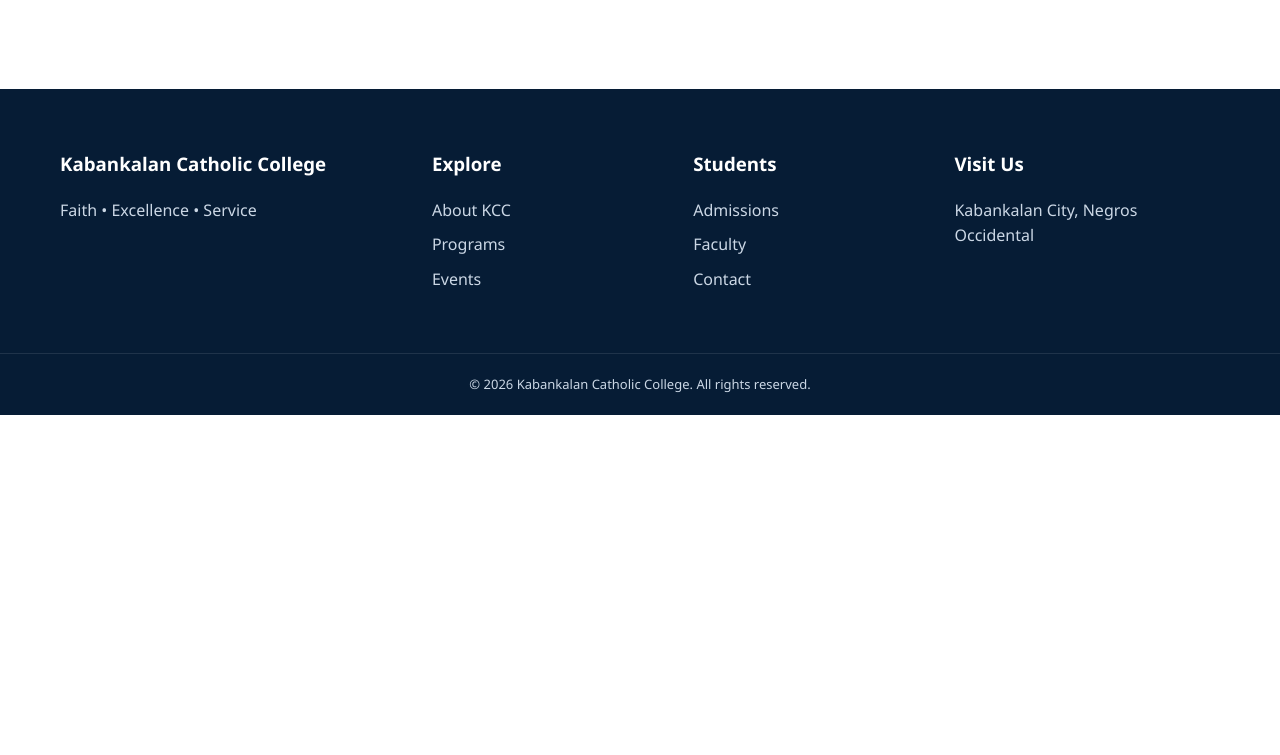
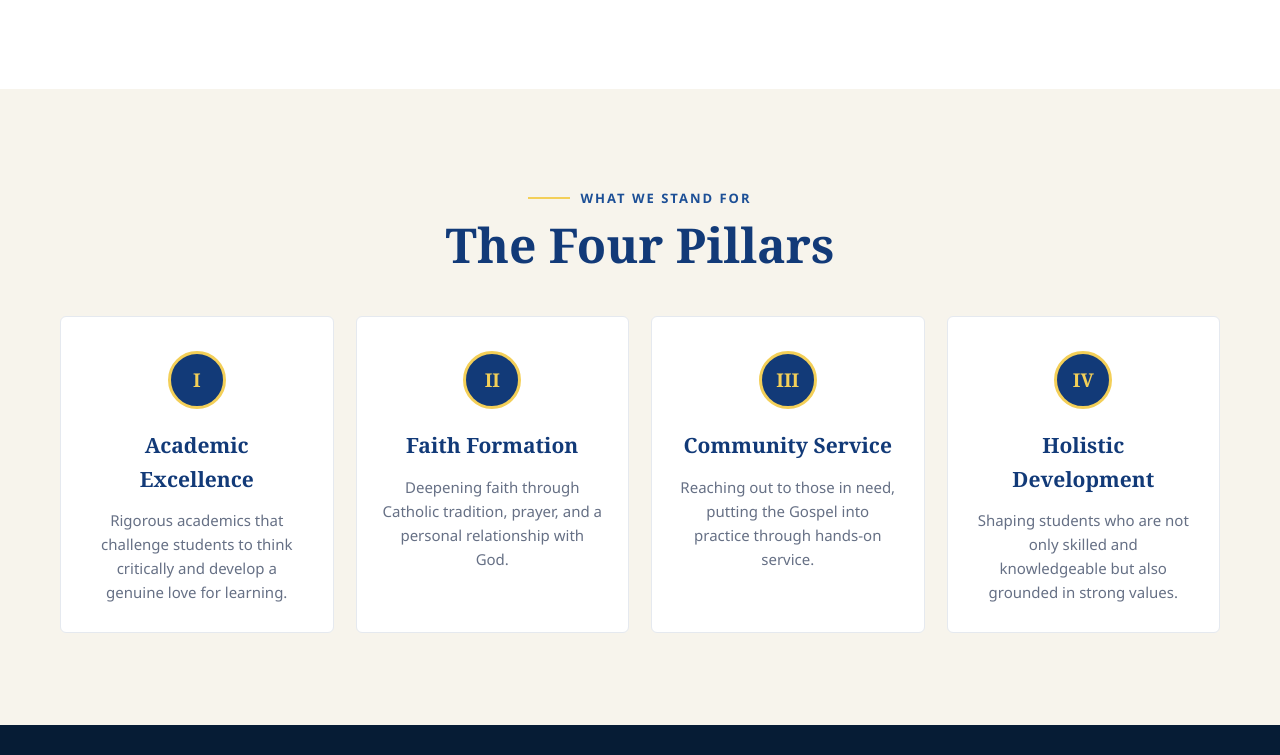
Before and after one commit to charliecallo71-dot/Callo-project-2, a plain HTML site: page about.html in a window 1280 px wide. Shown: the part 925-1680 px from the top of the page. Before the commit the page ends 1340 px from the top, so only its background shows below. Drawn offline with Linux system fonts and the light colour scheme.

Commit message:
adding four pillars

```diff
--- a/about.html
+++ b/about.html
@@ -7,6 +7,36 @@
   <main>
     <section class="page-header"><div><h1>About KCC</h1><div class="breadcrumbs">Home / <span>About</span></div></div></section>
     <section class="section"><div class="container about-grid"><div class="about-image"><img src="https://images.unsplash.com/photo-1564981797816-1043664bf78d?auto=format&fit=crop&w=900&q=85" alt="KCC community"></div><div class="about-copy"><span class="eyebrow">Our Story</span><h2>A Catholic education for life</h2><p>Kabankalan Catholic College provides learners with a supportive academic community guided by faith, integrity, excellence, and service. We seek to form graduates who are prepared to contribute confidently to their professions and communities.</p><ul class="check-list"><li>Committed to holistic formation</li><li>Focused on academic and personal growth</li><li>Connected to community needs</li></ul></div></div></section>
+    <section class="section section-alt">
+      <div class="container">
+        <div class="section-heading">
+          <span class="eyebrow">What We Stand For</span>
+          <h2>The Four Pillars</h2>
+        </div>
+        <div class="pillar-grid">
+          <article class="pillar-card">
+            <div class="pillar-number">I</div>
+            <h3>Academic Excellence</h3>
+            <p>Rigorous academics that challenge students to think critically and develop a genuine love for learning.</p>
+          </article>
+          <article class="pillar-card">
+            <div class="pillar-number">II</div>
+            <h3>Faith Formation</h3>
+            <p>Deepening faith through Catholic tradition, prayer, and a personal relationship with God.</p>
+          </article>
+          <article class="pillar-card">
+            <div class="pillar-number">III</div>
+            <h3>Community Service</h3>
+            <p>Reaching out to those in need, putting the Gospel into practice through hands-on service.</p>
+          </article>
+          <article class="pillar-card">
+            <div class="pillar-number">IV</div>
+            <h3>Holistic Development</h3>
+            <p>Shaping students who are not only skilled and knowledgeable but also grounded in strong values.</p>
+          </article>
+        </div>
+      </div>
+    </section>
   </main>
   <footer class="footer"><div class="container footer-grid"><div><h3>Kabankalan Catholic College</h3><p>Faith • Excellence • Service</p></div><div><h3>Explore</h3><ul class="footer-links"><li><a href="about.html">About KCC</a></li><li><a href="courses.html">Programs</a></li><li><a href="events.html">Events</a></li></ul></div><div><h3>Students</h3><ul class="footer-links"><li><a href="pricing.html">Admissions</a></li><li><a href="trainers.html">Faculty</a></li><li><a href="contact.html">Contact</a></li></ul></div><div><h3>Visit Us</h3><p>Kabankalan City, Negros Occidental</p></div></div><div class="copyright">© 2026 Kabankalan Catholic College. All rights reserved.</div></footer>
   <script src="script.js"></script>
--- a/styles.css
+++ b/styles.css
@@ -152,6 +152,51 @@ img { max-width: 100%; display: block; }
 .card p { color: var(--muted); font-size: 15px; margin: 0 0 16px; }
 .card-link { color: var(--blue); font-weight: 800; }
 
+.pillar-grid {
+  display: grid;
+  grid-template-columns: repeat(4, 1fr);
+  gap: 22px;
+}
+.pillar-card {
+  min-height: 280px;
+  padding: 34px 26px 28px;
+  border: 1px solid var(--line);
+  border-radius: 6px;
+  background: white;
+  text-align: center;
+  transition: .25s;
+}
+.pillar-card:hover {
+  transform: translateY(-6px);
+  box-shadow: 0 16px 35px rgba(18,58,120,.12);
+  border-color: var(--gold);
+}
+.pillar-number {
+  width: 58px;
+  height: 58px;
+  margin: 0 auto 20px;
+  display: grid;
+  place-items: center;
+  border-radius: 50%;
+  background: var(--navy);
+  border: 3px solid var(--gold);
+  color: var(--gold);
+  font-family: Georgia, serif;
+  font-size: 19px;
+  font-weight: 700;
+}
+.pillar-card h3 {
+  margin: 0 0 12px;
+  color: var(--navy);
+  font-family: Georgia, serif;
+  font-size: 21px;
+}
+.pillar-card p {
+  margin: 0;
+  color: var(--muted);
+  font-size: 15px;
+}
+
 .stats { background: var(--navy); color: white; padding: 52px 0; }
 .stats-grid { display: grid; grid-template-columns: repeat(4, 1fr); text-align: center; }
 .stat { border-right: 1px solid rgba(255,255,255,.15); }
@@ -203,6 +248,7 @@ img { max-width: 100%; display: block; }
   .nav-links a { padding: 12px 0; border-bottom: 1px solid var(--line); }
   .hero { min-height: 540px; }
   .quick-grid, .card-grid { grid-template-columns: 1fr; }
+  .pillar-grid { grid-template-columns: repeat(2, 1fr); }
   .quick-item { border-right: 0; border-bottom: 1px solid var(--line); }
   .about-grid, .content-grid { grid-template-columns: 1fr; }
   .about-badge { right: 12px; }
@@ -228,5 +274,6 @@ img { max-width: 100%; display: block; }
   .stats-grid { grid-template-columns: 1fr; }
   .stat { border-right: 0; border-bottom: 1px solid rgba(255,255,255,.15); padding-bottom: 20px; }
   .footer-grid { grid-template-columns: 1fr; }
+  .pillar-grid { grid-template-columns: 1fr; }
   .page-header h1 { font-size: 42px; }
 }
```
